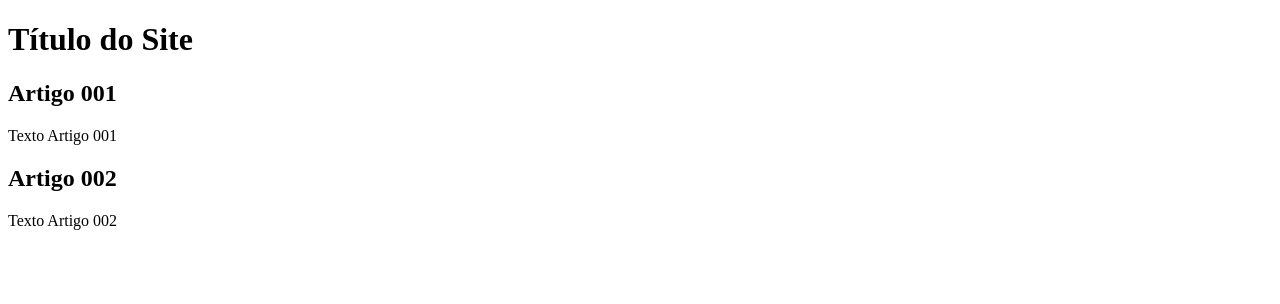
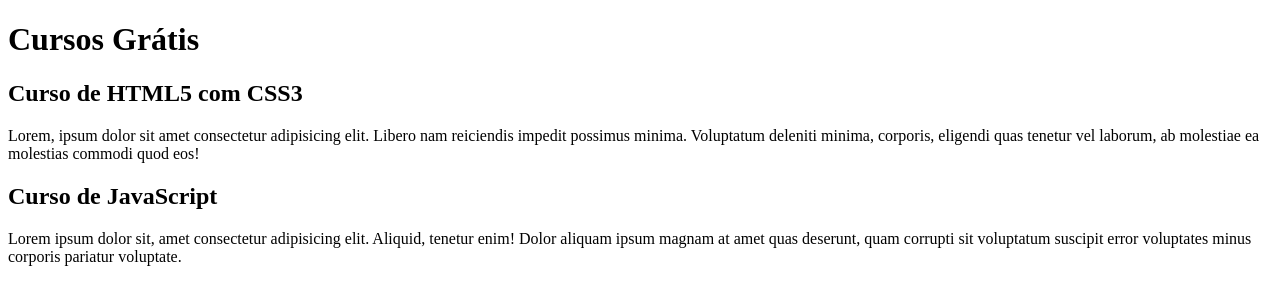
Before and after one commit to JoseWynder/Repositorio-Teste, a plain HTML site: page site-exemplo/index.html in a window 1280 px wide. Drawn offline with Linux system fonts and the light colour scheme.

Commit message:
Comecei a adicionar o conteúdo
Defini um título ao conteúdo e adicionei 2 artigos.

```diff
--- a/site-exemplo/index.html
+++ b/site-exemplo/index.html
@@ -8,15 +8,15 @@
 <body>
     <main>
         <header>
-            <h1>Título do Site</h1>
+            <h1>Cursos Grátis</h1>
         </header>
         <article>
-            <h2>Artigo 001</h2>
-            <p>Texto Artigo 001</p>
+            <h2>Curso de HTML5 com CSS3</h2>
+            <p>Lorem, ipsum dolor sit amet consectetur adipisicing elit. Libero nam reiciendis impedit possimus minima. Voluptatum deleniti minima, corporis, eligendi quas tenetur vel laborum, ab molestiae ea molestias commodi quod eos!</p>
         </article>
         <article>
-            <h2>Artigo 002</h2>
-            <p>Texto Artigo 002</p>
+            <h2>Curso de JavaScript</h2>
+            <p>Lorem ipsum dolor sit, amet consectetur adipisicing elit. Aliquid, tenetur enim! Dolor aliquam ipsum magnam at amet quas deserunt, quam corrupti sit voluptatum suscipit error voluptates minus corporis pariatur voluptate.</p>
         </article>
     </main>
 </body>
```
